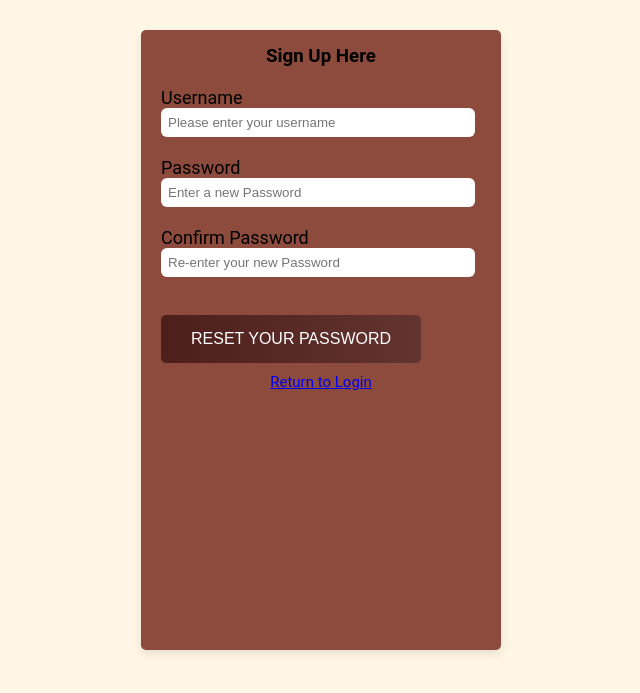
After one commit to Rethikaamb/AtlantaFoodFinderProject, a Django app: template templates/home/forgotpassword.html in a window 1280 px wide. The commit adds this page. Shown: the top 693 px of the page, without its empty margins (319-959 px from the left). Run offline with Django 3.2, Linux system fonts and the light colour scheme; the template is opened without the code that fills it, so the values that code supplies are empty.

Commit message:
forgotpassword user story

```diff
--- a/home/urls.py
+++ b/home/urls.py
@@ -8,4 +8,5 @@ urlpatterns = [
     path('logout', views.logout, name="logout"),
 
     path('map/', views.map_view, name='map_view'),
+    path('forgotpassword', views.forgotpassword, name='forgotpassword')
 ]
--- a/static/css/signup.css
+++ b/static/css/signup.css
@@ -12,7 +12,16 @@ body {
     box-shadow: 0 4px 10px rgba(0, 0, 0, 0.1); /* Adds a subtle shadow */
     border-color: #4D1F1A;
 }
-
+.forgotpass-box {
+    width: 360px;
+    height: 620px;
+    margin: auto;
+    margin-top: 30px;
+    background-color: #8C4B3C;
+    border-radius: 5px;
+    box-shadow: 0 4px 10px rgba(0, 0, 0, 0.1); /* Adds a subtle shadow */
+    border-color: #4D1F1A;
+}
 .login-box {
     width: 360px;
     height: 280px;
@@ -73,6 +82,13 @@ p {
     margin-top: -10px
 }
 
+.para-3 {
+    text-align: center;
+    color: #000000;
+    font-size: 15px;
+    margin-top: -10px
+}
+
 .gradient-button {
     background: linear-gradient(90deg, #4D1F1A, #7A4A45);
     background-size: 200% 100%;
--- /dev/null
+++ b/templates/home/forgotpassword.html
@@ -0,0 +1,37 @@
+<!DOCTYPE html>
+<html lang="en">
+<head>
+    <link rel="preconnect" href="https://fonts.googleapis.com">
+    <link rel="preconnect" href="https://fonts.gstatic.com" crossorigin>
+    <link href="https://fonts.googleapis.com/css2?family=Montserrat:wght@100;200;300;400;500;600;700;800;900&display=swap" rel="stylesheet">
+    <meta charset="UTF-8">
+    <meta name = "viewport" content="width-device-width, initial-scale=1.0">
+    {% load static %}
+    <link rel="stylesheet" type="text/css" href="{% static 'css/signup.css' %}">
+    <title>Enter New Password </title>
+</head>
+<body>
+    <div class="forgotpass-box">
+        <h3>Sign Up Here</h3>
+        <form action="/forgotpassword" method="post">
+            {% csrf_token %}
+            <label for="">Username</label>
+            <input type="text" id="username" name="username" placeholder="Please enter your username" Required>
+            <br>
+            <label for="">Password</label>
+            <input type="password" id="pass1" name="pass1" placeholder="Enter a new Password" Required>
+            <br>
+            <label for="">Confirm Password</label>
+            <input type="password" id="pass2" name="pass2" placeholder="Re-enter your new Password" Required>
+            <br>
+            <br>
+            <br>
+            <button class="gradient-button" type="submit">Reset Your Password</button>
+        </form>
+        {% for message in messages %}
+    <p class="message">{{ message }}</p>
+        {% endfor %}
+    <p class="para-2"><a href= "{% url "login" %}">Return to Login</a></p>
+    </div>
+</body>
+</html>
--- a/templates/home/login.html
+++ b/templates/home/login.html
@@ -19,7 +19,7 @@
             <br>
             <button type="submit">Log In</button>
         </form>
-        <p class="para-2">New Here? <a href="signup.html">Register Today!</a></p>
+        <p class="para-3">New Here? <a href="signup.html">Register Today!</a></p>
     </div>
 </body>
 </html>
```
Also changed, not shown: home/views.py (+28 -0 lines), templates/home/signup.html (+5 -2 lines).
